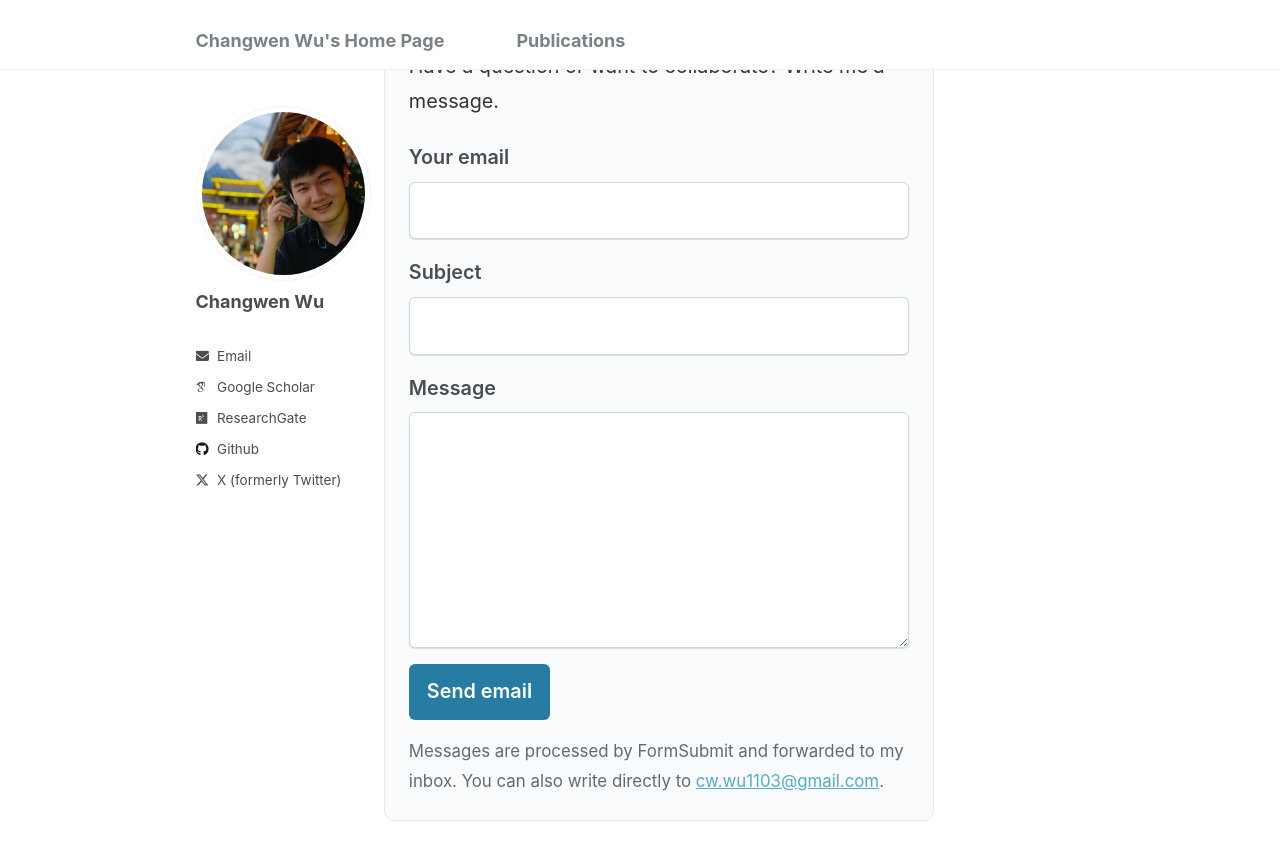
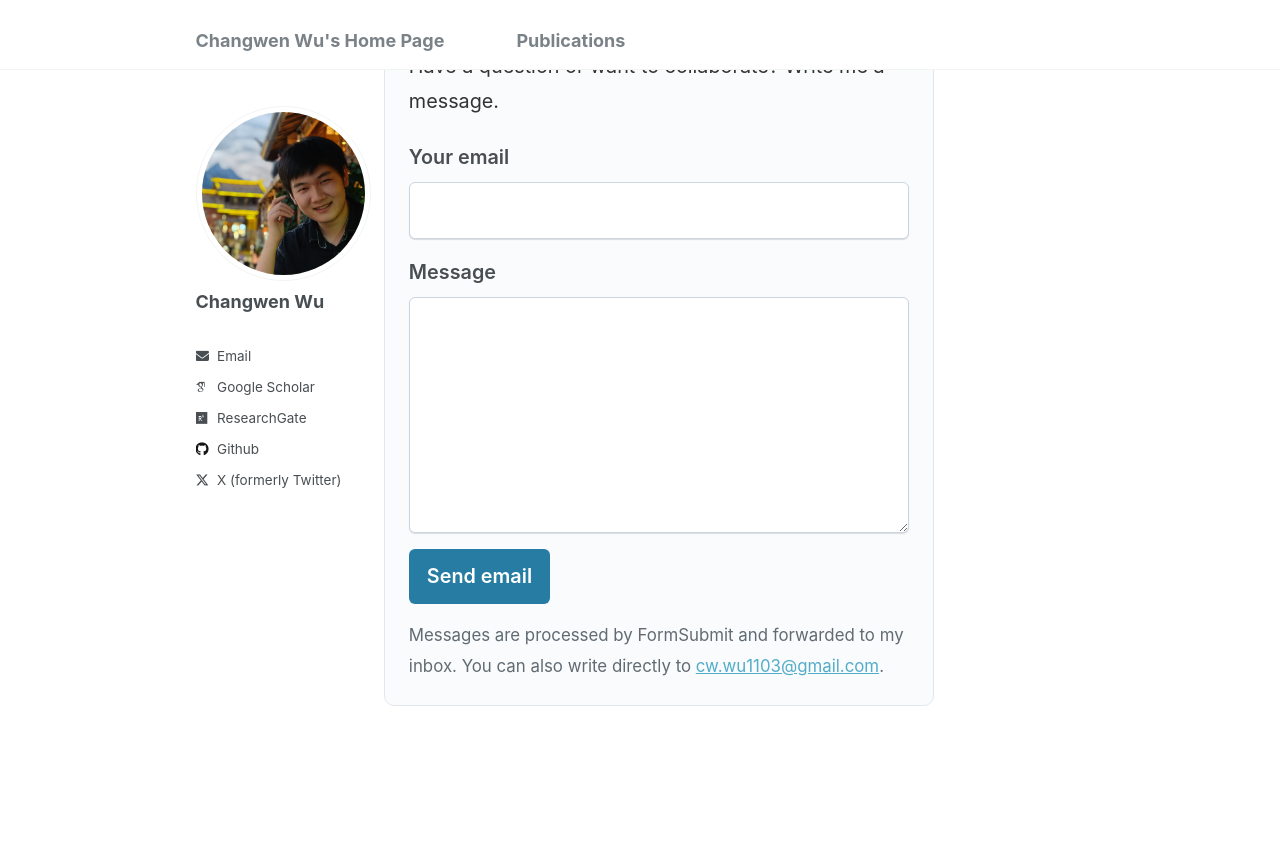
Before and after one commit to Changwen-Wu/Changwen-Wu.github.io, a Jekyll site: the page built from _pages/about.md, in a window 1280 px wide and 900 px high, scrolled down 962 px. Shown: the top 860 px of the window. Built offline with Jekyll 4.4.1, drawn with Linux system fonts in a browser that asks for light colours; some web fonts are replaced.

Commit message:
Remove visible subject field from homepage contact form

```diff
--- a/_pages/about.md
+++ b/_pages/about.md
@@ -41,9 +41,6 @@ redirect_from:
 
     <label for="contact-email" style="display: block; margin-bottom: 6px; font-weight: 600;">Your email</label>
     <input id="contact-email" name="email" type="email" required style="display: block; width: 100%; box-sizing: border-box; margin-bottom: 16px; padding: 10px 12px; border: 1px solid #cbd5df; border-radius: 6px; font: inherit;" />
-    <label for="contact-subject" style="display: block; margin-bottom: 6px; font-weight: 600;">Subject</label>
-    <input id="contact-subject" name="subject" type="text" required style="display: block; width: 100%; box-sizing: border-box; margin-bottom: 16px; padding: 10px 12px; border: 1px solid #cbd5df; border-radius: 6px; font: inherit;" />
-
     <label for="contact-message" style="display: block; margin-bottom: 6px; font-weight: 600;">Message</label>
     <textarea id="contact-message" name="message" rows="6" required style="display: block; width: 100%; box-sizing: border-box; margin-bottom: 16px; padding: 10px 12px; border: 1px solid #cbd5df; border-radius: 6px; font: inherit; resize: vertical;"></textarea>
 
```
